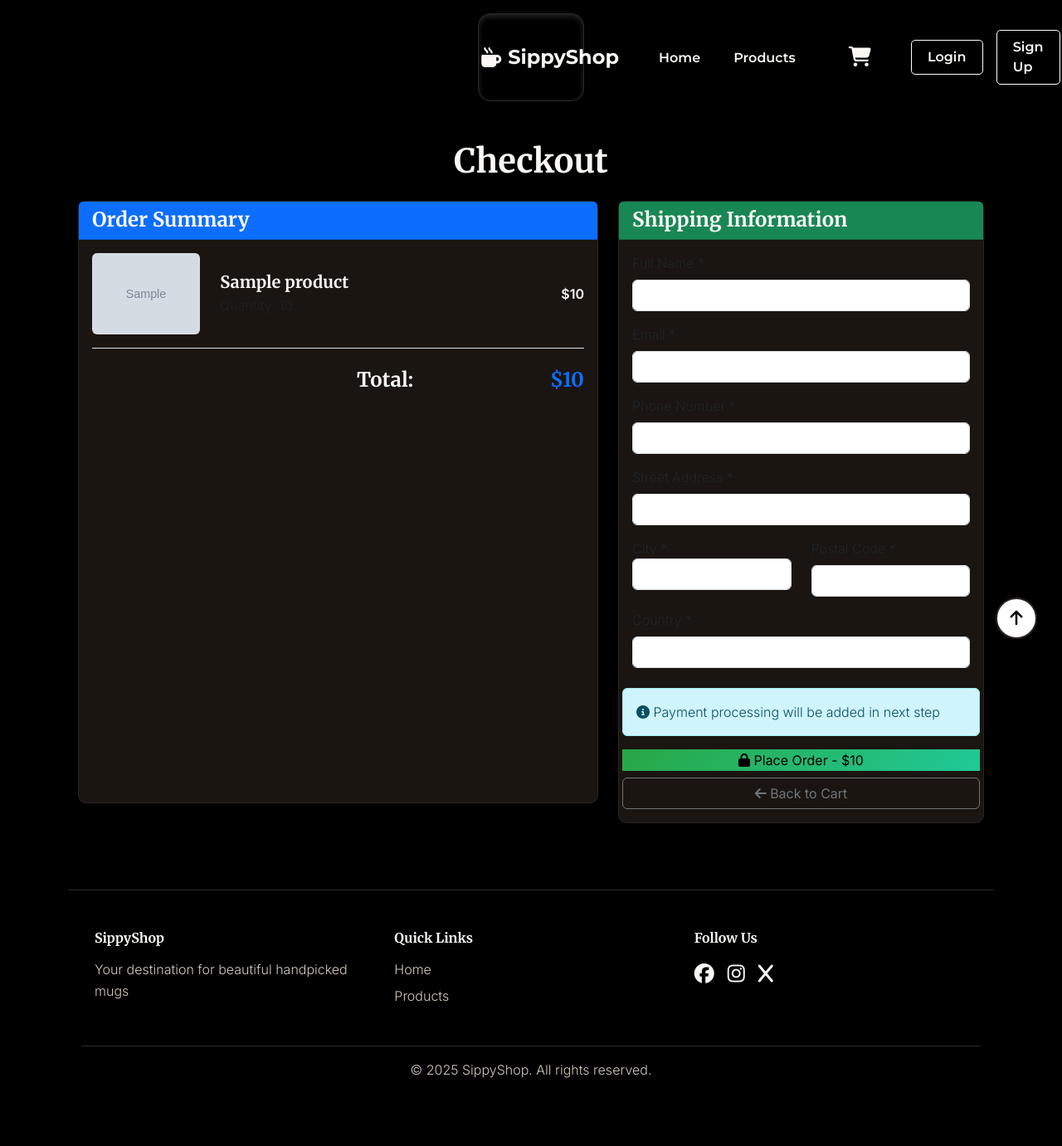
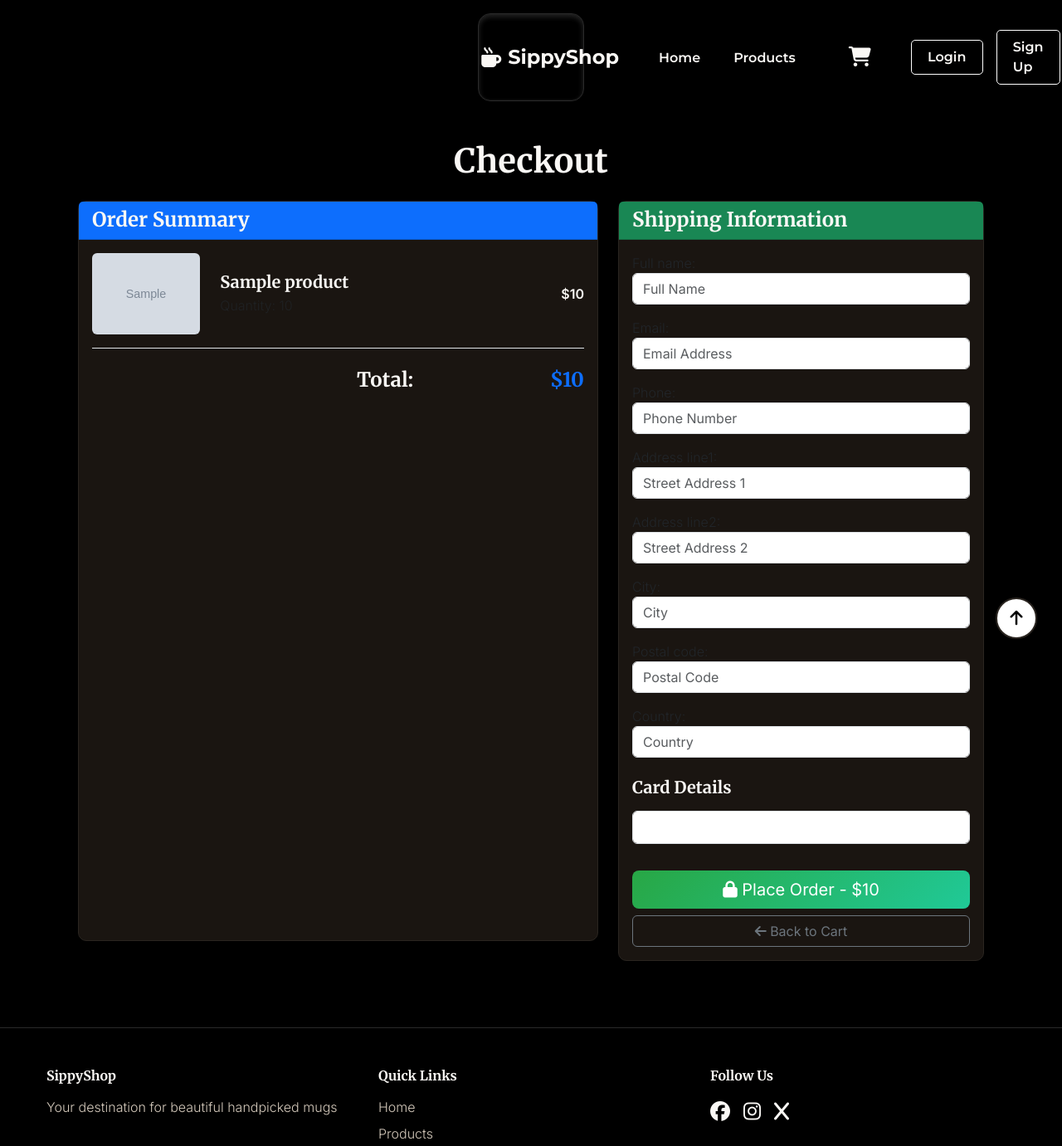
Before and after one commit to ayush87504/sippyshop, a Django app: template products/templates/products/checkout.html in a window 1280 px wide. Shown: the top 1381 px of the page at 83% size. Before the commit the page ends 1299 px from the top, so only its background shows below. Run offline with Django 4.2, Linux system fonts and the light colour scheme; tables that the repository leaves empty hold one stand-in row (values such as "Sample post"); the template is opened without the code that fills it: values that come from a table or form of the project are taken from there, most other values are stand-ins (such as "Sample title", 1, 10 or a date in 2020); grey boxes marked "Sample" are stand-in pictures; some libraries are stand-ins or nearby versions.

Commit message:
Update checkout page with Stripe form integration and add some css to checkout.css

```diff
--- a/products/static/css/checkout.css
+++ b/products/static/css/checkout.css
@@ -86,3 +86,8 @@
 .order-item:last-child {
     border-bottom: none;
 }
+
+#card-element {
+    height: 40px;
+    padding-top: 10px;
+}
--- a/products/templates/products/checkout.html
+++ b/products/templates/products/checkout.html
@@ -56,59 +56,17 @@
                     <h4 class="mb-0">Shipping Information</h4>
                 </div>
                 <div class="card-body">
-                    <form method="POST" action="#" id="checkout-form">
+                    <form method="POST" id="payment-form">
                     {% csrf_token %}
-                     <!-- full name -->
-                    <div class="mb-3">
-                        <label for="full_name" class="form-label">Full Name *</label>
-                        <input type="text" class="form-control" id="full_name"
-                        name="full_name" required>
-                    </div>
-                    <!-- Email -->
-                    <div class="mb-3">
-                        <label for="email" class="form-label">Email *</label>
-                        <input type="email" class="form-control" id="email"
-                        name="email" required>
-                    </div>
-                    <!-- Phone Number -->
-                    <div class="mb-3">
-                        <label for="phone" class="form-label">Phone Number *</label>
-                        <input type="tel" class="form-control" id="phone"
-                        name="phone" required>
-                    </div>
-                    <!-- street address -->
-                    <div class="mb-3">
-                        <label for="address" class="form-label">Street Address *</label>
-                        <input type="text" class="form-control" id="address"
-                        name="address" required>
-                    </div>
-                     <!-- City -->
-                    <div class="row">
-                        <div class="col-md-6 mb-3"
-                        <label for="city" class="form-label">City *</label>
-                        <input type="text" class="form-control" id="city"
-                        name="city" required>
-                    </div>
-                      <!-- postal_code -->
-                    <div class="col-md-6 mb-3">
-                        <label for="postal_code" class="form-label">Postal Code *</label>
-                        <input type="text" class="form-control" id="postal_code"
-                        name="postal_code" required>
-                    </div>
-                      <!-- country -->
-                    <div class="mb-4">
-                        <label for="country" class="form-label">Country *</label>
-                        <input type="text" class="form-control" id="country"
-                        name="country" required>
-                    </div>
-                    <!-- stripe payment section not finished yet -->
-                     <div class="alert alert-info">
-                        <i class="fas fa-info-circle"></i>
-                        Payment processing will be added in next step
-                     </div>
+                    {{ form.as_p }}
+                    <!-- stripe payment section  -->
+                     <h5 class="mt-4 mb-3">Card Details</h5>
+                     <div id="card-element" class="form-control"></div>
+                     <div id="card-errors" role="alert" class="text-danger mt-2"></div>
 
-                     <button type="submit" class="btn-success w-100 btn-lg">
-                        <i class="fas fa-lock"></i> Place Order - ${{ total }}
+                     <button type="submit" class="btn btn-success w-100 btn-lg mt-4" id="submit-button">
+                        <span id="button-next"><i class="fas fa-lock"></i> Place Order - ${{ total }}</span>
+                        <span id="spinner" class="spinner-border spinner-border-sm d-none" role="status"></span>
                      </button>
 
                      <a href="{% url 'view_cart' %}" class="btn btn-outline-secondary w-100 mt-2">
@@ -120,4 +78,14 @@
           </div>
     </div>
 </div>
+<!-- stripe javascript library -->
+ <script src="https://js.stripe.com/v3/"></script>
+
+ <script>
+    var stripePublicKey = '{{ stripe_public_key }}';
+    var total_Amount = '{{ total }}';
+ </script>
+ <!-- stripe checkout js -->
+  <script src="{% static 'js/stripe-checkout.js' %}"></script>
+
 {% endblock %}
--- a/products/templates/products/payment_success.html
+++ b/products/templates/products/payment_success.html
@@ -19,7 +19,7 @@
         <h2>Order Details</h2>
         <div class="order-info">
          <p><strong>Order Number:</strong> #{{ order.id }}</p>
-         <p><strong>Name:</strong> {{ order.name }}</p>
+         <p><strong>Name:</strong> {{ order.full_name }}</p>
          <p><strong>Email:</strong> {{ order.email }}</p>
          <p><strong>Total Amount:</strong> ${{ order.total_amount }}</p>
          <p><strong>Status:</strong> <span class="badge bg-success">{{ order.status }}</span></p>
```
